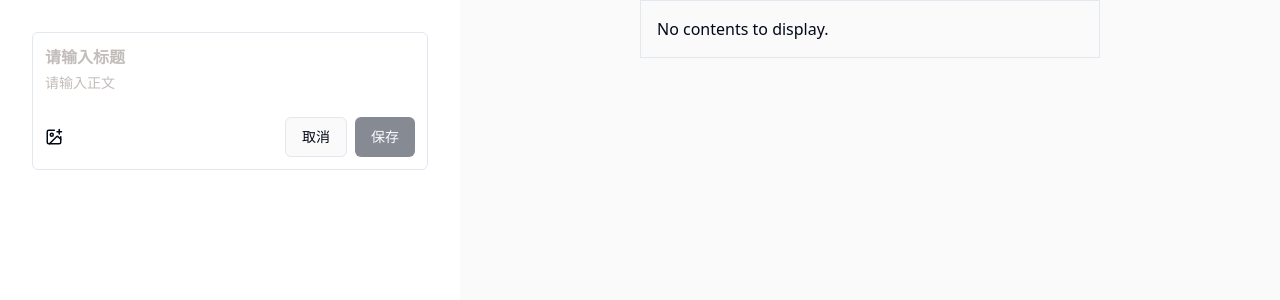
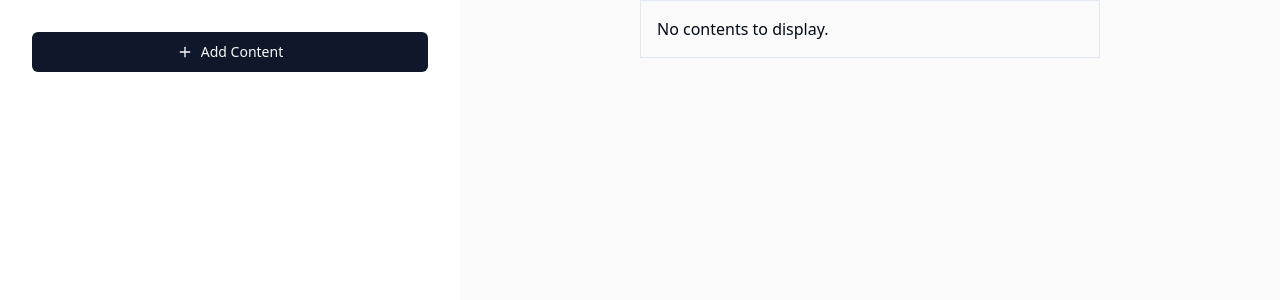
Before and after one commit to byodian/oneimg, a Next.js app: page / in a window 1280 px wide. Shown: the top 300 px of the page. Built offline with nearby package versions, Linux system fonts and the light colour scheme.

Commit message:
update editor

```diff
--- a/package.json
+++ b/package.json
@@ -25,8 +25,11 @@
     "@tiptap/extension-underline": "^2.6.4",
     "@tiptap/pm": "^2.6.4",
     "@tiptap/react": "^2.6.4",
+    "@types/dompurify": "^3.0.5",
     "class-variance-authority": "^0.7.0",
     "clsx": "^2.1.1",
+    "dompurify": "^3.1.6",
+    "html-react-parser": "^5.1.12",
     "lucide": "^0.428.0",
     "lucide-react": "^0.428.0",
     "next": "14.2.5",
--- a/src/app/page.tsx
+++ b/src/app/page.tsx
@@ -1,14 +1,18 @@
 'use client'
 import { useEffect, useState } from 'react'
+import { PlusIcon } from 'lucide-react'
 import ContentList from '@/components/content-list'
 import Editor from '@/components/editor'
 import Preview from '@/components/preview'
+import { Button } from '@/components/ui/button'
 import type { Content } from '@/types/type'
 import { addContent, getContents } from '@/lib/indexed-db'
-
+import { cn } from '@/lib/utils'
+import { useToast } from '@/components/ui/use-toast'
 export default function Home() {
   const [contents, setContents] = useState<Content[]>([])
-  const [error, setError] = useState('')
+  const [showEditor, setShowEditor] = useState(false)
+  const { toast } = useToast()
 
   useEffect(() => {
     const fetchContents = async () => {
@@ -16,18 +20,29 @@ export default function Home() {
         const data = await getContents()
         setContents(data)
       } catch (error) {
-        setError('Failed to load contents. Please refresh the page.')
+        toast({
+          title: 'Failed to load contents',
+          description: 'Please refresh the page.',
+        })
       }
     }
+
     fetchContents()
-  }, [])
+  }, [toast])
 
   const handleAddContent = async (newContent: Content) => {
     try {
       const id = await addContent(newContent)
       setContents([...contents, { ...newContent, id }])
+      toast({
+        title: 'Content added',
+        description: 'Content added successfully.',
+      })
     } catch (error) {
-      setError('Failed to add content. Please try again.')
+      toast({
+        title: 'Failed to add content',
+        description: 'Please try again.',
+      })
     }
   }
 
@@ -39,15 +54,15 @@ export default function Home() {
     console.log(content)
   }
 
-  if (error) {
-    return <div className="h-full text-destructive-foreground bg-destructive p-4">{error}</div>
-  }
-
   return (
     <div className="flex h-full">
       <div className="w-[460px] p-8 bg-card text-card-foreground overflow-y-auto">
         <ContentList contents={contents} handleContentEdit={handleContentEdit} handleContentDelete={handleContentDelete} />
-        <Editor onSubmit={handleAddContent} />
+        <Editor onSubmit={handleAddContent} className={showEditor ? '' : 'hidden'} hideEditor={() => setShowEditor(false)} />
+        <Button className={cn('w-full', showEditor ? 'hidden' : '')} onClick={() => setShowEditor(true)}>
+          <PlusIcon className="w-4 h-4 mr-2" />
+          Add Content
+        </Button>
       </div>
       <div className="flex-grow-[2] overflow-y-auto min-w-[460px]">
         <Preview contents={contents} className="w-[460px] p-4 border m-auto" />
--- a/src/components/content-list.tsx
+++ b/src/components/content-list.tsx
@@ -1,3 +1,5 @@
+import parse from 'html-react-parser'
+import DOMPurify from 'dompurify'
 import type { ContentListProps, handleContentDelete, handleContentEdit } from '@/types/type'
 
 export default function ContentList({ contents, handleContentEdit, handleContentDelete }: ContentListProps) {
@@ -5,7 +7,7 @@ export default function ContentList({ contents, handleContentEdit, handleContent
     <div>
       {contents.map(content => (
         <div key={content.id} className="cursor-pointer p-2 hover:bg-accent">
-          {content.title && <h1 className="text-lg font-bold">{content.title}</h1>}
+          {content.title && <h1 className="text-lg font-bold">{parse(DOMPurify.sanitize(content.title))}</h1>}
         </div>
       ))}
     </div>
--- a/src/components/editor.tsx
+++ b/src/components/editor.tsx
@@ -12,6 +12,7 @@ import Bold from '@tiptap/extension-bold'
 import Underline from '@tiptap/extension-underline'
 import Placeholder from '@tiptap/extension-placeholder'
 import { EditorContent, useEditor } from '@tiptap/react'
+import { cn } from '@/lib/utils'
 import { ThumbnailWithFileReader } from '@/components/thumbnail'
 import type { UploadFile, UploadFiles, UploadRawFile } from '@/types/upload'
 import { getUid } from '@/types/upload'
@@ -22,9 +23,11 @@ import { useToast } from '@/components/ui/use-toast'
 
 type EditorProps = {
   onSubmit: (content: any) => Promise<void>;
+  className?: string;
+  hideEditor: () => void;
 }
 
-export default function Editor({ onSubmit }: EditorProps) {
+export default function Editor({ onSubmit, className, hideEditor }: EditorProps) {
   const uploadRef = useRef<HTMLInputElement | null>(null)
   const [uploadFiles, setUploadFiles] = useState<UploadFiles>([])
   const { toast } = useToast()
@@ -148,7 +151,7 @@ export default function Editor({ onSubmit }: EditorProps) {
   }
 
   return (
-    <form onSubmit={handleSubmit} className="editor-container">
+    <form onSubmit={handleSubmit} className={cn('editor-container', className)}>
       <div className="border rounded-[6px] p-3 overflow-auto bg-white relative">
         <div className="mb-6 flex flex-col gap-1 editor-content">
           <EditorContent editor={titleEditor} />
@@ -179,7 +182,7 @@ export default function Editor({ onSubmit }: EditorProps) {
               <ImagePlus onClick={handleFileSelect} width={18} height={18} />
             </div>
             <div className="editor-footer-actions-right flex ml-auto gap-2">
-              <Button type="button" variant="outline">取消</Button>
+              <Button type="button" variant="outline" onClick={hideEditor}>取消</Button>
               <Button type="submit" disabled={titleEditor?.isEmpty}>保存</Button>
             </div>
           </div>
--- a/src/components/image.tsx
+++ /dev/null
@@ -1,26 +0,0 @@
-import Image from "next/image";
-
-export default function ImageWrapper({ file, className }: {file: File, className?: string}) {
-  let src = URL.createObjectURL(file)
-
-  // if (file && file.type.startsWith('image/')) {
-  //   const reader = new FileReader()
-  //   reader.onload = (e) => {
-  //     if (e.target) {
-  //       src = e.target.result as string
-  //     }
-  //   }
-  //   reader.readAsDataURL(file)
-  // }
-
-
-  return (
-    <Image
-      src={src}
-      alt={file.name}
-      width={100}
-      height={100}
-      className={className}
-    />
-  )
-}
--- a/src/components/preview.tsx
+++ b/src/components/preview.tsx
@@ -1,6 +1,33 @@
-import ImageWrapper from './image'
+import DOMPurify from 'dompurify'
+import parse from 'html-react-parser'
+import Image from 'next/image'
+import { useMemo } from 'react'
 import type { Content, ImageContent } from '@/types/type'
 import { cn } from '@/lib/utils'
+
+function ImageWrapper({ file, className }: { file: File, className?: string }) {
+  const src = useMemo(() => URL.createObjectURL(file), [file])
+
+  // if (file && file.type.startsWith('image/')) {
+  //   const reader = new FileReader()
+  //   reader.onload = (e) => {
+  //     if (e.target) {
+  //       src = e.target.result as string
+  //     }
+  //   }
+  //   reader.readAsDataURL(file)
+  // }
+
+  return (
+    <Image
+      src={src}
+      alt={file.name}
+      width={100}
+      height={100}
+      className={className}
+    />
+  )
+}
 
 function ImageItem({ content }: { content: Content }) {
   if (content.images && content.images.length === 1) {
@@ -22,7 +49,7 @@ function ImageItem({ content }: { content: Content }) {
   )
 }
 
-const getImageLayout = (images: ImageContent[]) => {
+function getImageLayout(images: ImageContent[]) {
   const count = images.length
   if (count === 1) {
     return 'grid-cols-1'
@@ -44,16 +71,16 @@ const getImageLayout = (images: ImageContent[]) => {
 
 export default function Preview({ contents, className }: { contents: Content[]; className?: string }) {
   return (
-    <div className={cn(className)}>
+    <div className={cn('one', className)}>
       {contents.length === 0 ? (
         <p>No contents to display.</p>
       ) : (
         contents.map((content, index) => (
-          <div key={content.id || index}>
-            {content.title && <h1 className="text-2xl font-bold">{content.title}</h1>}
-            {content.content && <p className="mt-2">{content.content}</p>}
+          <div className="one-container" key={content.id || index}>
+            {content.title && <div className="one-title text-2xl font-bold">{parse(DOMPurify.sanitize(content.title))}</div>}
+            {content.content && <div className="one-content mt-2">{parse(DOMPurify.sanitize(content.content))}</div>}
             {content.images && content.images.length > 0 && (
-              <div className={`grid gap-2 mt-4 ${getImageLayout(content.images)}`}>
+              <div className={cn('one-images grid gap-2 mt-4', getImageLayout(content.images))}>
                 <ImageItem content={content} />
                 {/* {content.images.map((image, imgIndex) => (
                   <div key={imgIndex} className="w-full pb-[56.25%] relative">
```
Also changed, not shown: 2 other files (tests, documents, lock files or other folders).
